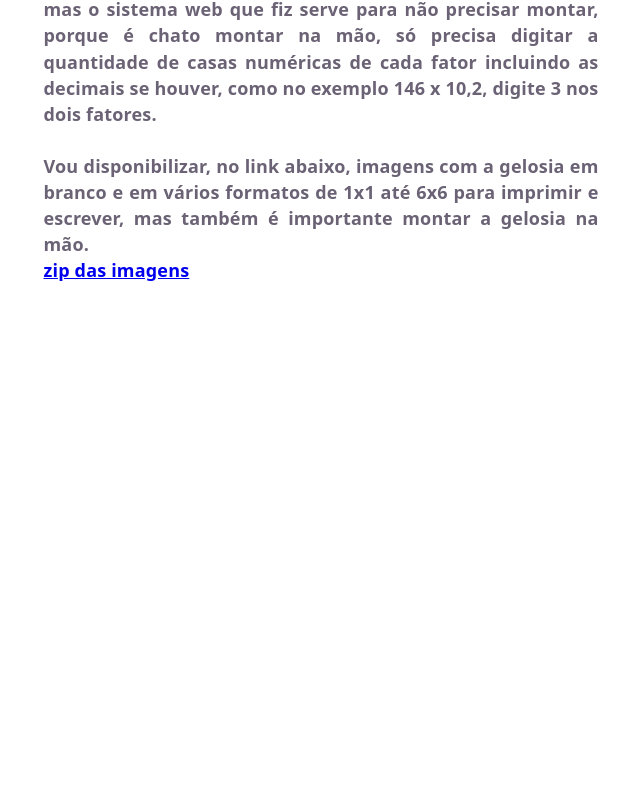
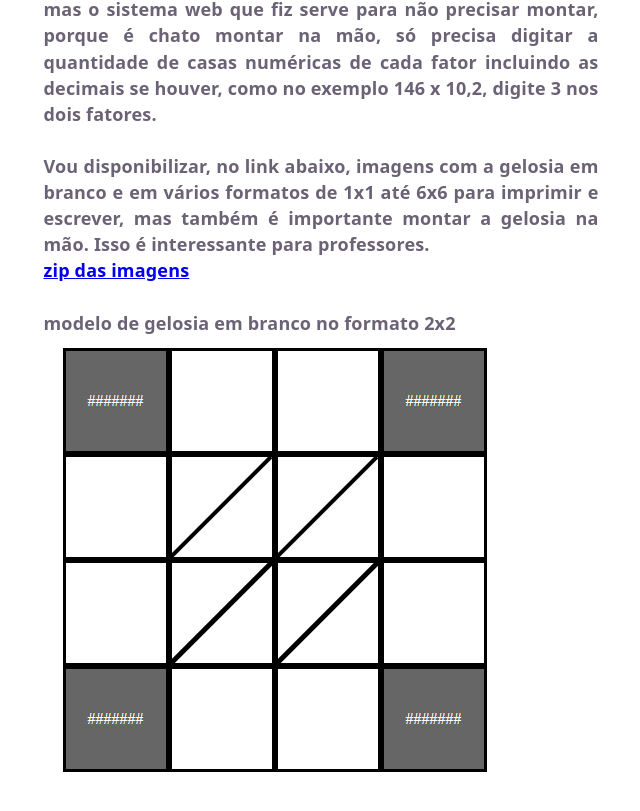
Before and after one commit to jr0samuel/math-jelozia, a React (Vite) app: page /gelosia-explicada in a window 1280 px wide. Shown: the part 6190-7001 px from the top of the page, without its empty margins (242-882 px from the left). Before the commit the page ends 6527 px from the top, so only its background shows below. Built offline with nearby package versions, Linux system fonts and the light colour scheme.

Commit message:
vigésimo quinto commit -- main

```diff
--- a/src/components/GelosiaExplicada.jsx
+++ b/src/components/GelosiaExplicada.jsx
@@ -104,9 +104,13 @@ export default function GelosiaExplicada ( ) {
                 fator incluindo as decimais se houver, como no exemplo 146 x 10,2, digite 3 nos dois fatores.
                 <br/><br/>
                 Vou disponibilizar, no link abaixo, imagens com a gelosia em branco e em vários formatos de 1x1 até 6x6
-                para imprimir e escrever, mas também é importante montar a gelosia na mão.
+                para imprimir e escrever, mas também é importante montar a gelosia na mão. Isso é interessante para professores.
                 <br/>
                 <a href="/gelosias_em_branco_de_1x1_a_6x6.zip" download="gelosias_em_branco_1x1_6x6.zip">zip das imagens</a>
+                <br/><br/>
+                modelo de gelosia em branco no formato 2x2
+                <br/>
+                <img src="/gelosia_2x2.png" alt="modelo de gelosia em branco no formato 2x2"></img>
             </h4>
         </div>
         </>
```
Also changed, not shown: public/gelosia_2x2.png (added).
